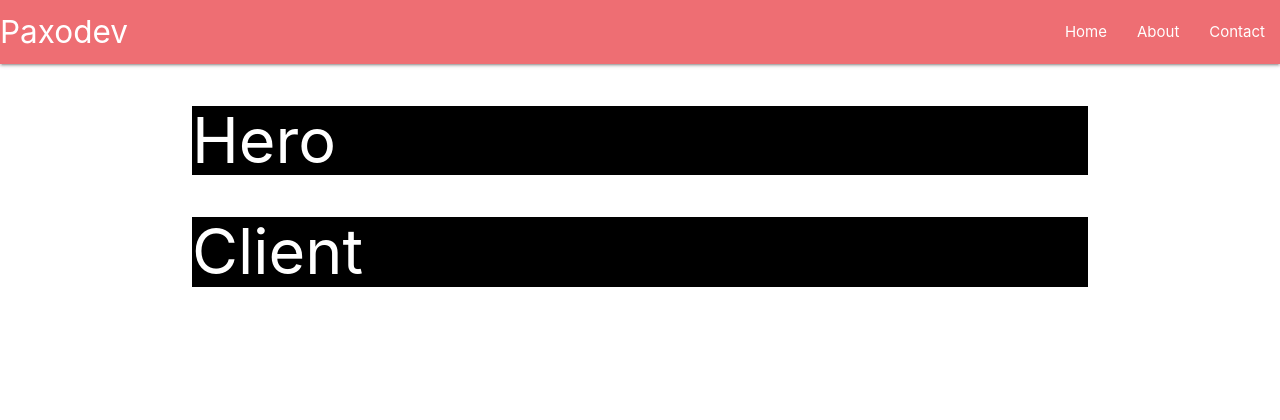
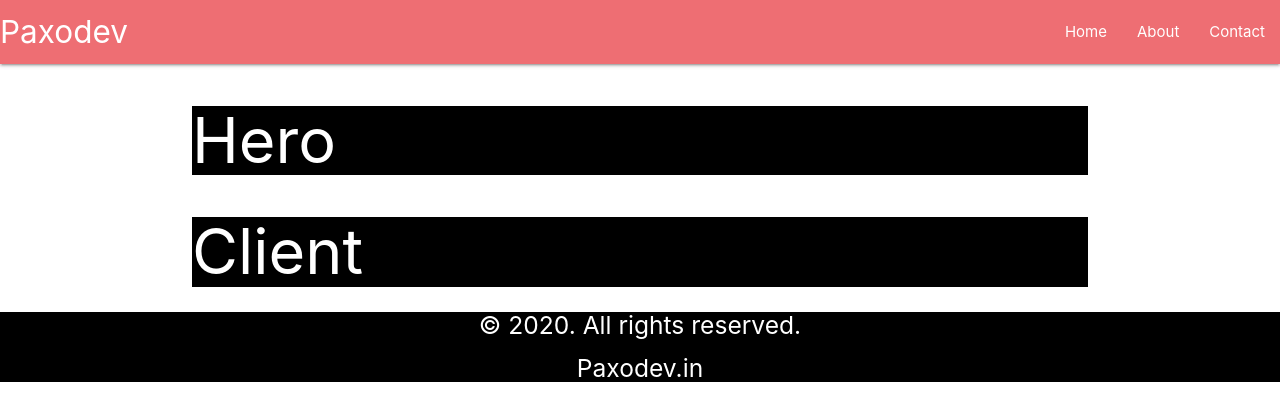
Before and after one commit to paxodev-in/homesite, a React (Create React App) app: page / in a window 1280 px wide. Shown: the top 420 px of the page. Built offline with nearby package versions, Linux system fonts and the light colour scheme.

Commit message:
Add Footer to App

```diff
--- a/src/components/App/App.js
+++ b/src/components/App/App.js
@@ -3,6 +3,7 @@ import './App.css';
 import Header from "../Header/Header";
 import Hero from "../Hero/Hero";
 import Client from "../Client/Client";
+import Footer from "../Footer/Footer";
 
 function App() {
   return (
@@ -10,6 +11,7 @@ function App() {
       <Header />
       <Hero />
       <Client />
+      <Footer />
     </section>
   );
 }
```
